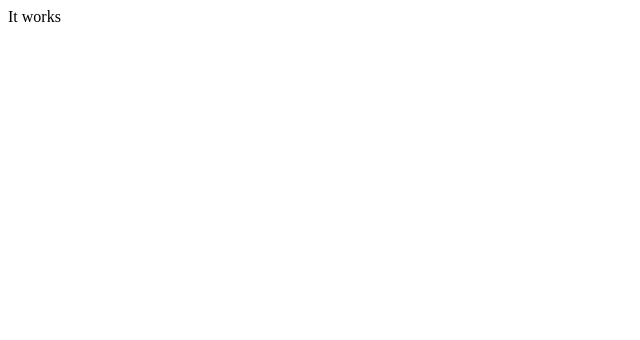
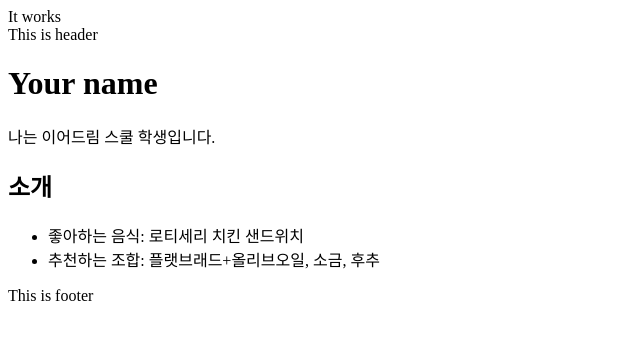
Before and after one commit to DKIMDK/DKIMDK.github.io, a plain HTML site: page index.html in a window 1280 px wide. Shown: the whole page, without its empty margins (0-640 px from the left). Drawn offline with Linux system fonts and the light colour scheme.

Commit message:
Step 3
i just did it

```diff
--- a/index.html
+++ b/index.html
@@ -10,3 +10,18 @@
 		<title>My first Page</title>
 		<meta name = "viewport" content = "width=device-width, initial-scal = 1.0">
 	</head>
+
+	<body>
+		<header>This is header</header>
+		<main class = "container">
+			<h1>Your name</h1>
+			<p>나는 이어드림 스쿨 학생입니다.</p>
+			<h2>소개</h2>
+			<ul>
+				<li>좋아하는 음식: 로티세리 치킨 샌드위치</li>
+				<li>추천하는 조합: 플랫브래드+올리브오일, 소금, 후추</li>
+			</ul>
+		</main>
+		<footer>This is footer</footer>
+	</body>
+</html>
```
